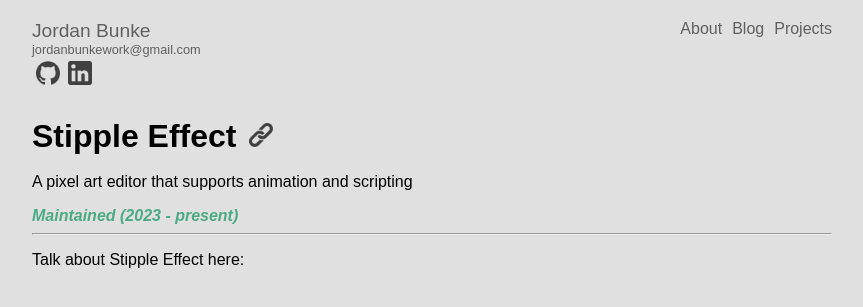
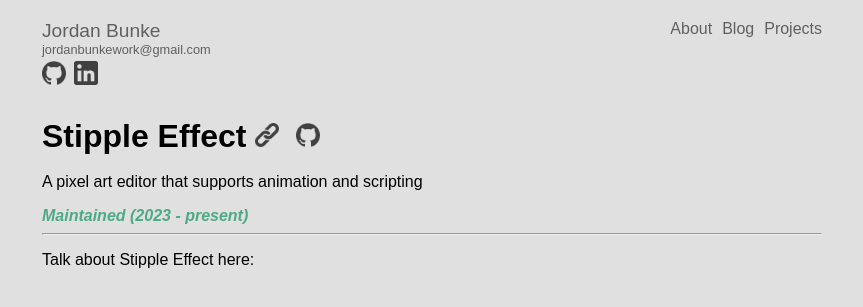
Before and after one commit to jbunke/jbunke.github.io, a Jekyll site: the page built from _projects/stipple-effect.md, in a window 1280 px wide. Shown: the top 307 px of the page, without its empty margins (208-1071 px from the left). Built offline with Jekyll 4.4.1, drawn with Linux system fonts in a browser that asks for light colours.

Commit message:
Progress

```diff
--- a/_includes/head.html
+++ b/_includes/head.html
@@ -1,5 +1,6 @@
 <head>
     <meta charset="utf-8">
+    <meta name="viewport" content="width=device-width, initial-scale=1">
     <title>{{ page.title }}</title>
     <!-- TODO <link rel="icon" href="{{ site.baseurl }}/assets/img/icon.png"> -->
     <link rel="stylesheet" href="{{ site.baseurl }}/assets/css/style.css">
--- a/_includes/project-content.html
+++ b/_includes/project-content.html
@@ -4,18 +4,22 @@
 
         {% assign title = "Website" %}
         {% assign icon-core = "link" %}
-        {% if page.link_icon == "github" %}
+        {% if page.web-link != nil %}
+            <a class="social-icon" href="{{ page.web-link }}" target="_blank" title="Website">
+                <img class="unhovered" src="{{ site.baseurl }}/assets/img/social-icons/link-uh.png">
+                <img class="hovered" src="{{ site.baseurl }}/assets/img/social-icons/link-h.png">
+            </a>
+        {% endif %}
+
+        {% if page.gh-link != nil %}
             {% capture github-title %}
                 {{ page.title }} on GitHub
             {% endcapture %}
-            {% assign title = github-title %}
-            {% assign icon-core = "github" %}
+            <a class="social-icon" href="{{ page.gh-link }}" target="_blank" title="{{ github-title }}">
+                <img class="unhovered" src="{{ site.baseurl }}/assets/img/social-icons/github-uh.png">
+                <img class="hovered" src="{{ site.baseurl }}/assets/img/social-icons/github-h.png">
+            </a>
         {% endif %}
-
-        <a class="social-icon" href="{{ page.link }}" target="_blank" title="{{ title }}">
-            <img class="unhovered" src="{{ site.baseurl }}/assets/img/social-icons/{{ icon-core }}-uh.png">
-            <img class="hovered" src="{{ site.baseurl }}/assets/img/social-icons/{{ icon-core }}-h.png">
-        </a>
     </h1>
     <p class="description">{{ page.description }}</p>
 
--- a/assets/css/style.scss
+++ b/assets/css/style.scss
@@ -14,6 +14,11 @@
 
 body {
     width: $content-width;
+    box-sizing: border-box;
+
+    padding-left: 10px;
+    padding-right: 10px;
+
     margin: 0 auto;
     margin-top: 20px;
 }
@@ -55,7 +60,9 @@
 .social-icon {
     display: inline-block;
 
-    padding: 4px;
+    padding-top: 4px;
+    padding-bottom: 4px;
+    padding-right: 8px;
 
     img {
         width: 24px;
```
Also changed, not shown: _projects/deltascript.md (+1 -2 lines), _projects/stipple-effect.md (+2 -2 lines).
